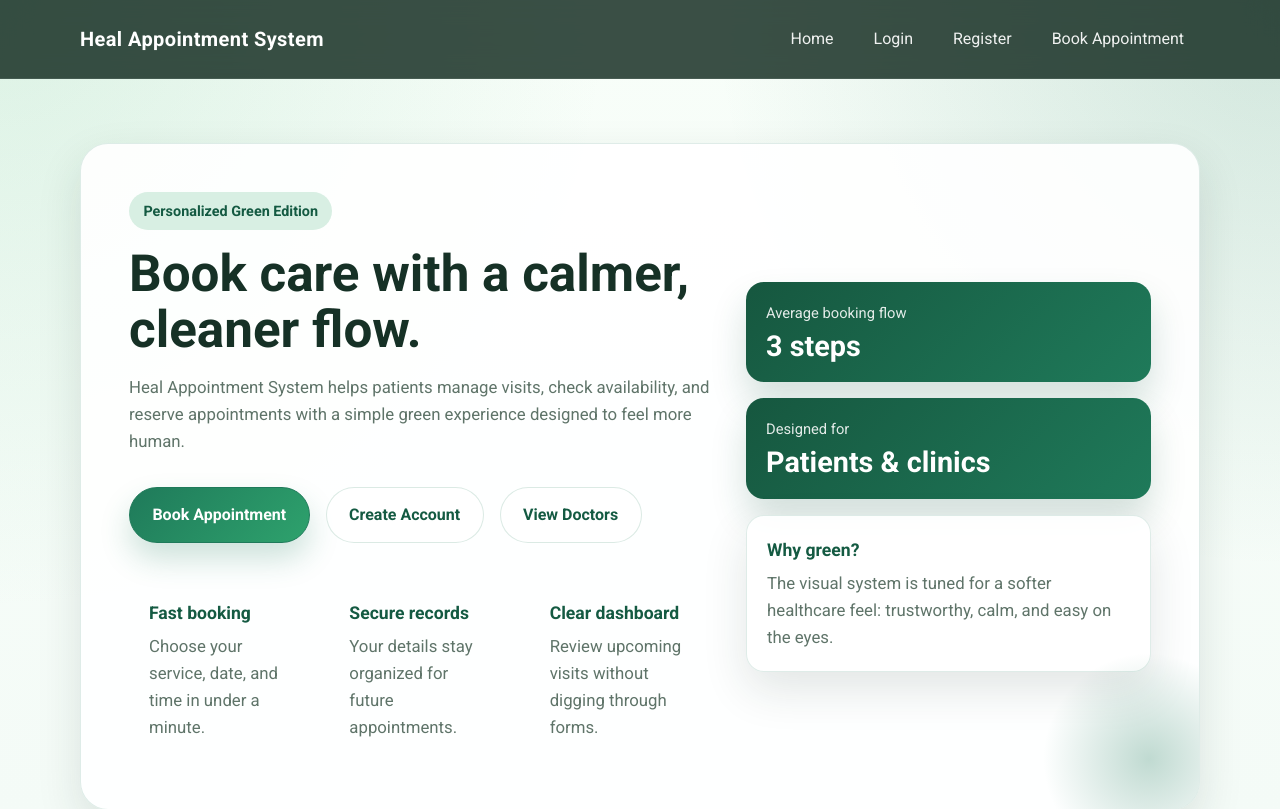
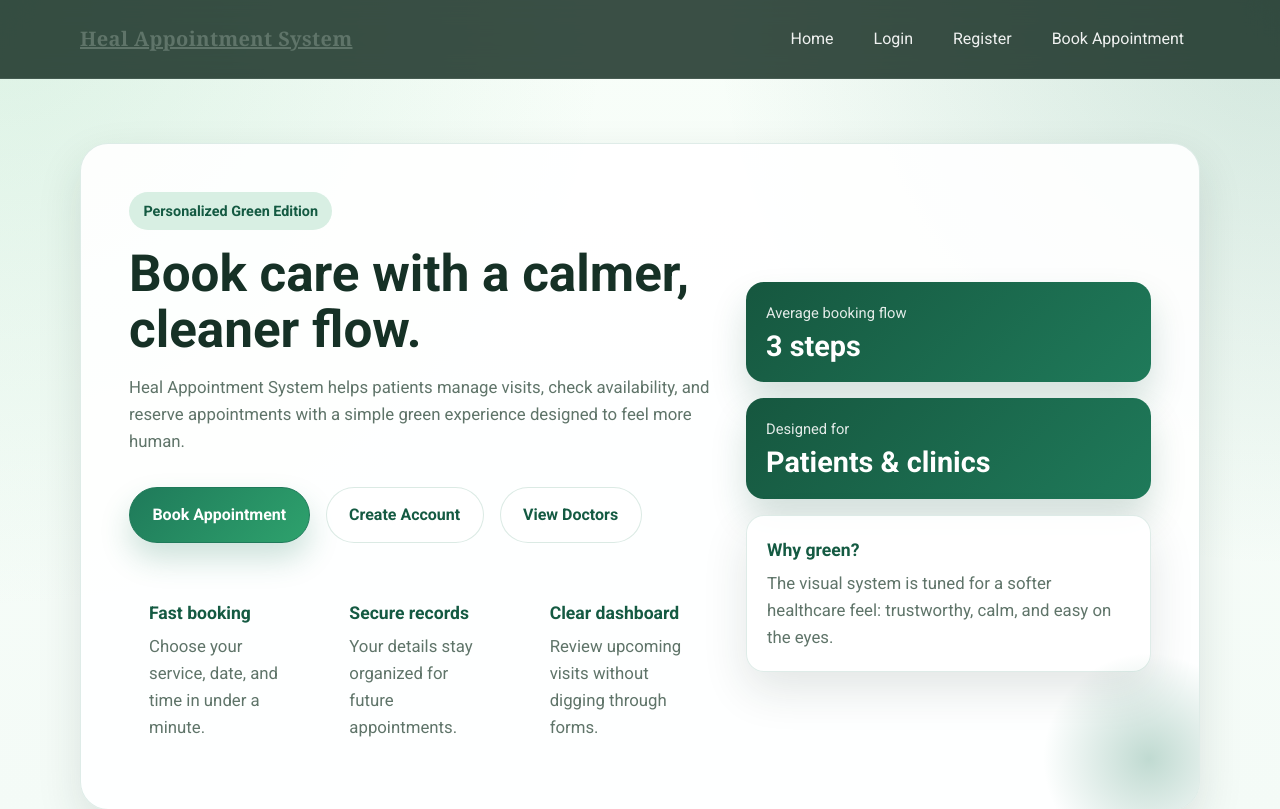
Before and after one commit to MarjanHD72/Heal-Appointment-System, a website: page Public/index.html in a window 1280 px wide. Shown: the top 809 px of the page. Drawn offline with Linux system fonts and the light colour scheme; no server answers.

Commit message:
Add styles update

```diff
--- a/Public/styles.css
+++ b/Public/styles.css
@@ -42,6 +42,13 @@ body {
     ),
     linear-gradient(180deg, #f8fef9 0%, var(--bg) 52%, #eef8f2 100%);
   min-height: 100vh;
+}
+.Heal-A-S {
+  color: #5f7469;
+
+  font-weight: bolder;
+  font-family: Cambria, Cochin, Georgia, Times, "Times New Roman", serif;
+  text-decoration: underline;
 }
 
 a {
```
